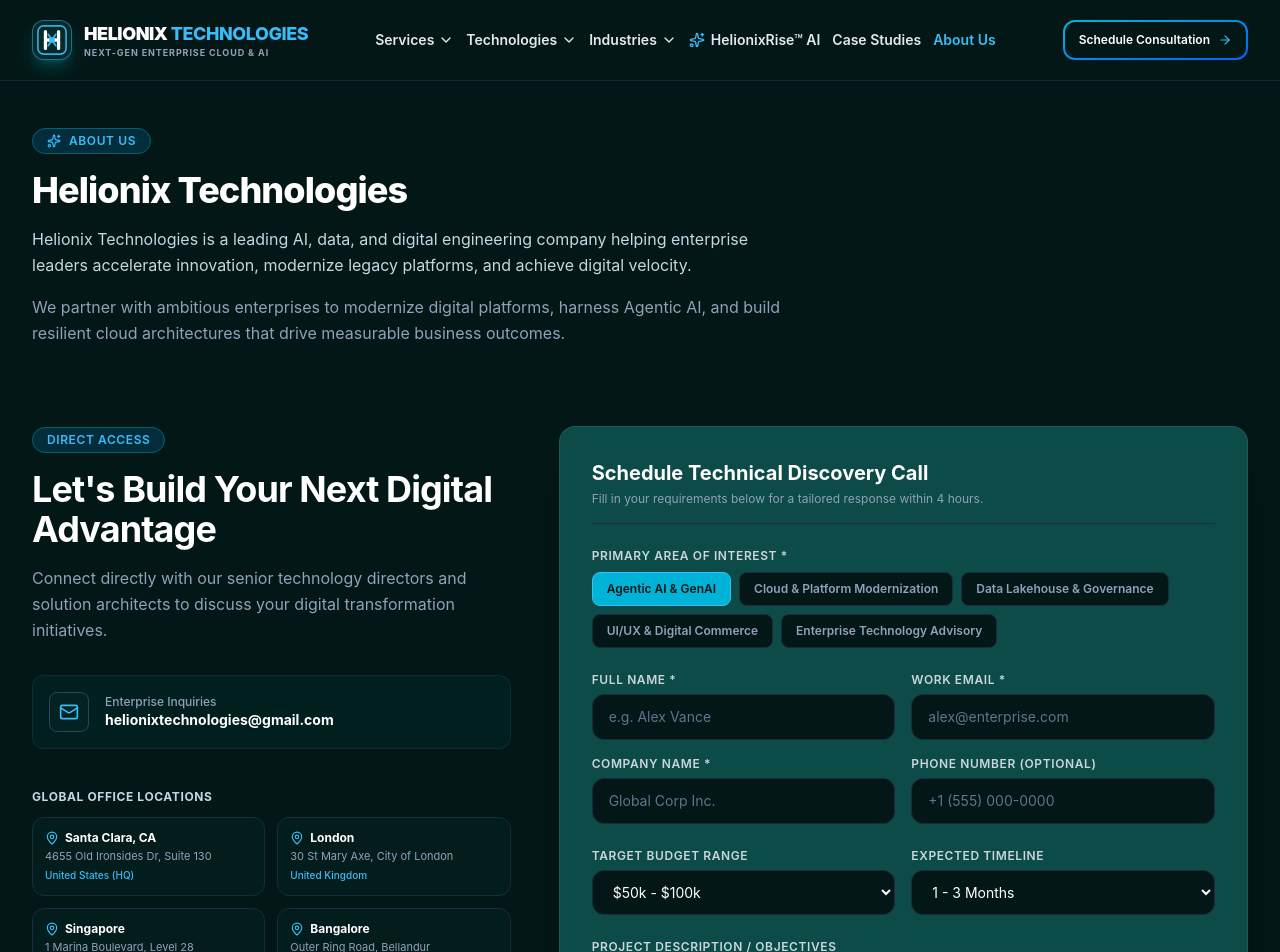
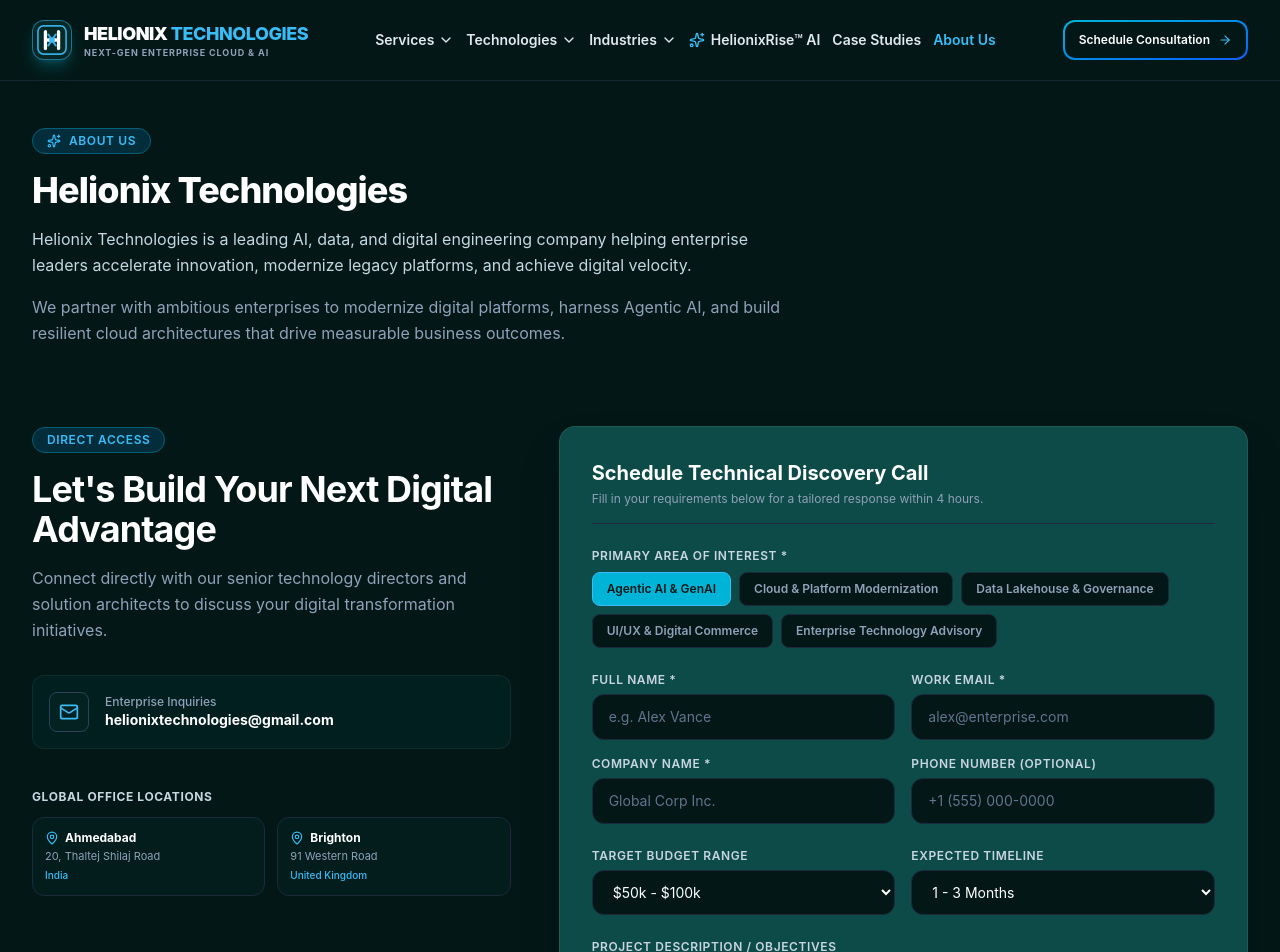
Before and after one commit to priyankgondaliya/Helionix, a React (Vite) app: page /about in a window 1280 px wide. Shown: the top 952 px of the page. Built offline with nearby package versions, Linux system fonts and the light colour scheme.

Commit message:
Update office locations to India (Ahmedabad) and UK (Brighton)

```diff
--- a/src/data/siteData.js
+++ b/src/data/siteData.js
@@ -355,8 +355,6 @@ export const testimonials = [
 ];
 
 export const globalOffices = [
-  { city: "Santa Clara, CA", address: "4655 Old Ironsides Dr, Suite 130", country: "United States (HQ)" },
-  { city: "London", address: "30 St Mary Axe, City of London", country: "United Kingdom" },
-  { city: "Singapore", address: "1 Marina Boulevard, Level 28", country: "Singapore" },
-  { city: "Bangalore", address: "Outer Ring Road, Bellandur", country: "India Development Center" }
+  { city: "Ahmedabad", address: "20, Thaltej Shilaj Road", country: "India" },
+  { city: "Brighton", address: "91 Western Road", country: "United Kingdom" }
 ];
```
